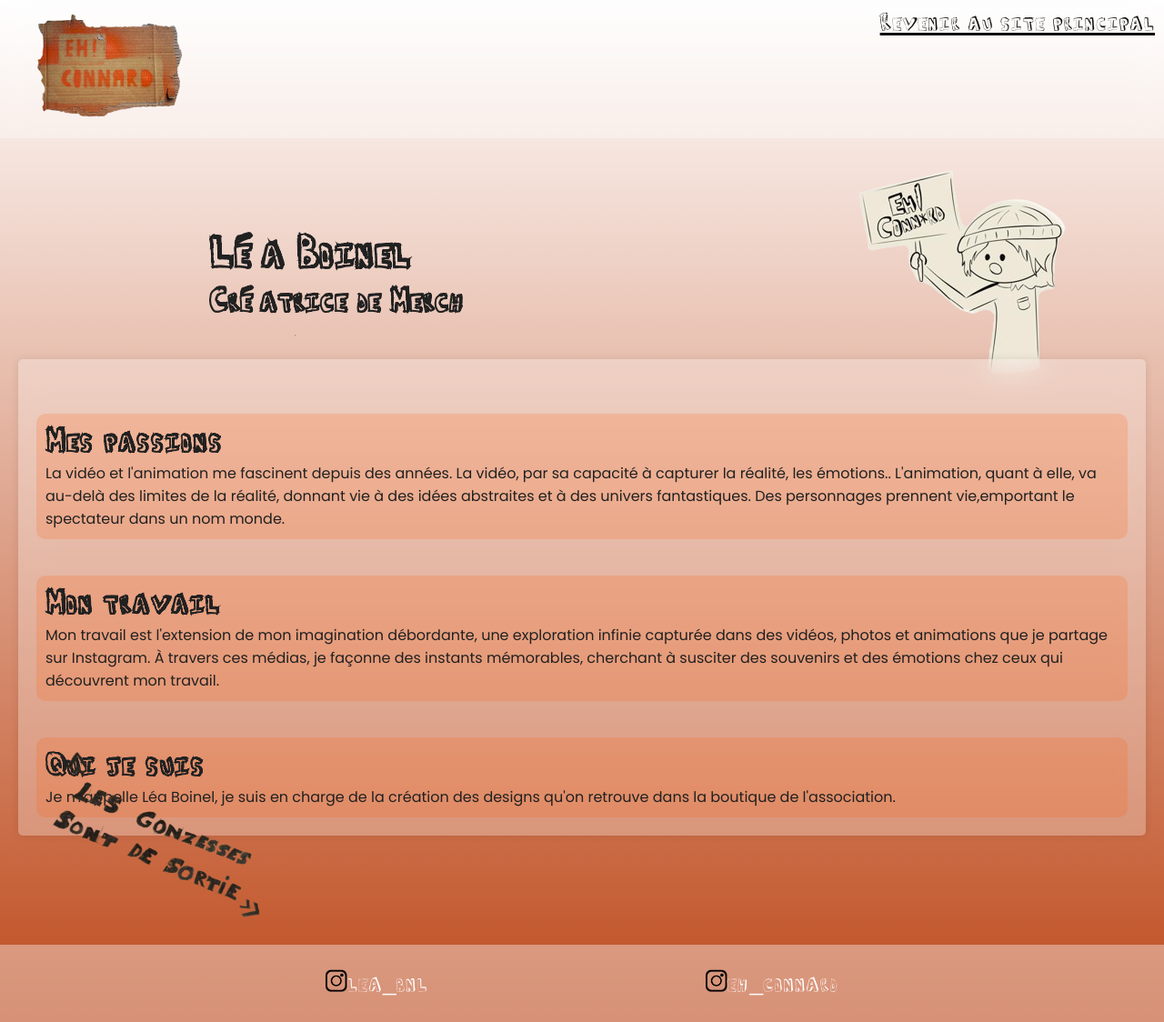
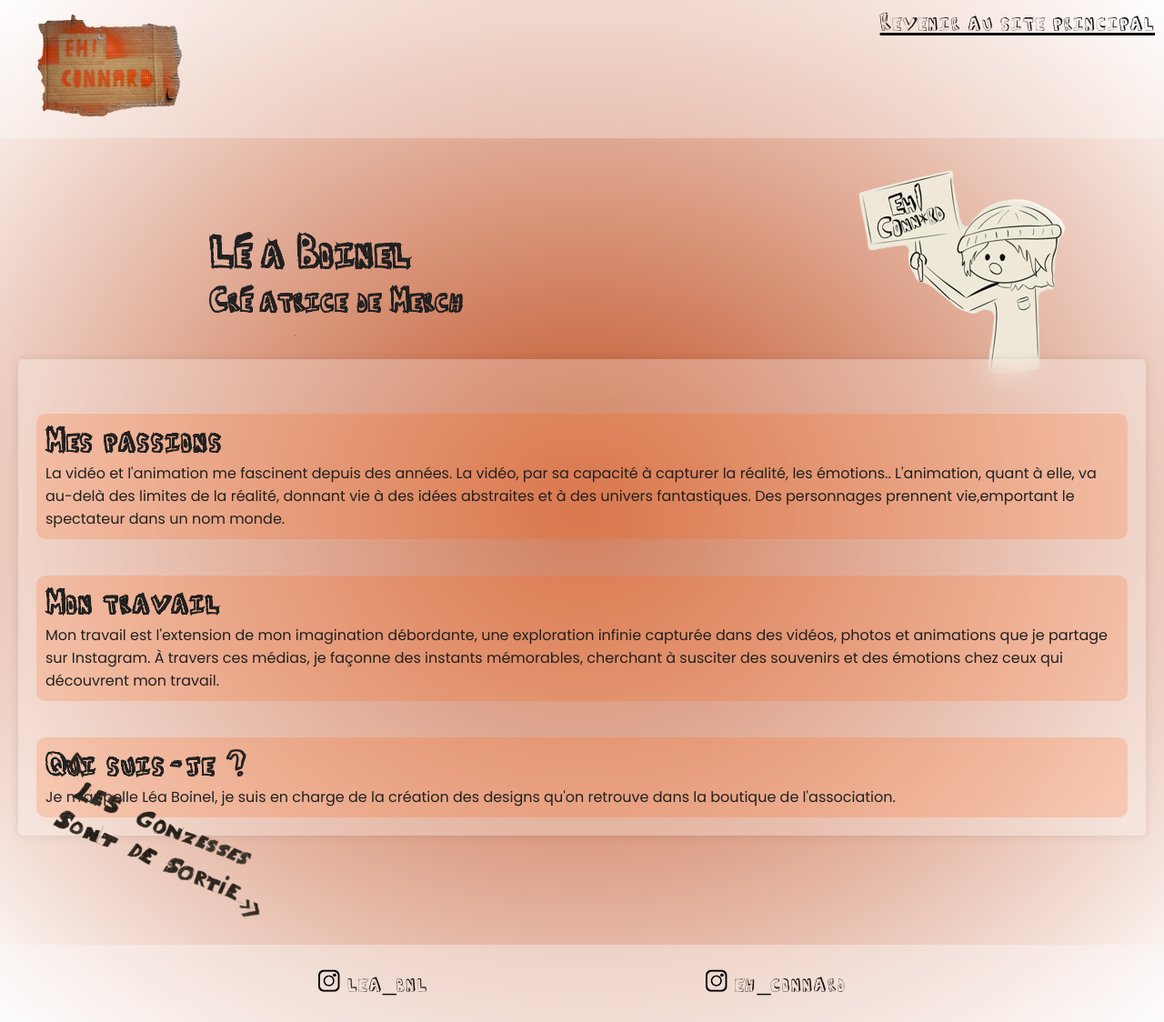
Before and after one commit to zephyst/SAE_Site_Web, a PHP site: page /ficheLea.php in a window 1280 px wide; the page is wider, and only the part inside the window is pictured. Shown: that part at 91% size. Run offline with PHP 8.4, Linux system fonts and the light colour scheme.

Commit message:
enfaite non

```diff
--- a/ficheLea.php
+++ b/ficheLea.php
@@ -54,7 +54,7 @@
         </div>
 
         <div class="box">
-            <h3>Qui je suis</h3>
+            <h3>Qui suis-je ?</h3>
             <p>  Je m'appelle Léa Boinel, je suis en charge de la création des designs qu'on retrouve dans la boutique de l'association.</p>
         </div>
     </div>
@@ -64,8 +64,8 @@
 
     <footer>
         <div class="social-icons">
-            <a href="https://www.instagram.com/lea_bnl_/"><img src="public/images/icon.png" alt="Instagram" class=image2>lea_bnl</a>
-            <a href="https://www.instagram.com/eh_connard/"><img src="public/images/icon.png" alt="Instagram" class=image3>eh_connard</a>
+            <a href="https://www.instagram.com/lea_bnl_/"><img src="public/images/icon.png" alt="Instagram" class=image2>  lea_bnl</a>
+            <a href="https://www.instagram.com/eh_connard/"><img src="public/images/icon.png" alt="Instagram" class=image3>  eh_connard</a>
         </div>
     </footer>
 
--- a/public/css/lea.css
+++ b/public/css/lea.css
@@ -20,7 +20,7 @@ body {
     margin: 0;
     padding: 0;
     box-sizing: border-box;
-    background: linear-gradient(0deg, #BE4B1D 0%, #ffffff 100%);
+    background: radial-gradient(#BE4B1D 0%, #ffffff 100%);
 }
 
 header {
@@ -112,12 +112,12 @@ footer {
 .social-icons a {
     margin: 150px;
     text-decoration: none;
-    color: #fff;
+    color: #111111;
     transition: color 0.3s ease-in-out;
 
 }
 .social-icons a:hover {
-    color: rgb(22, 22, 22);
+    color: rgb(228, 216, 216);
 
 }
 
```
